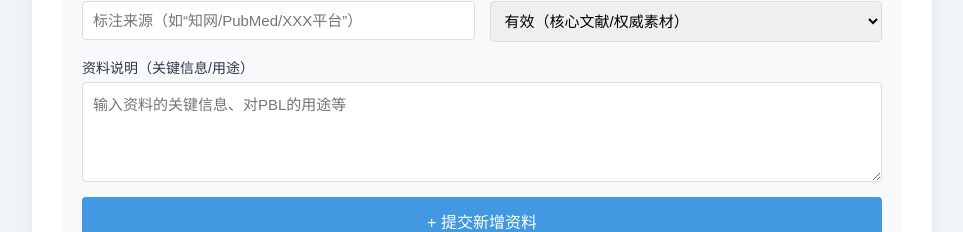
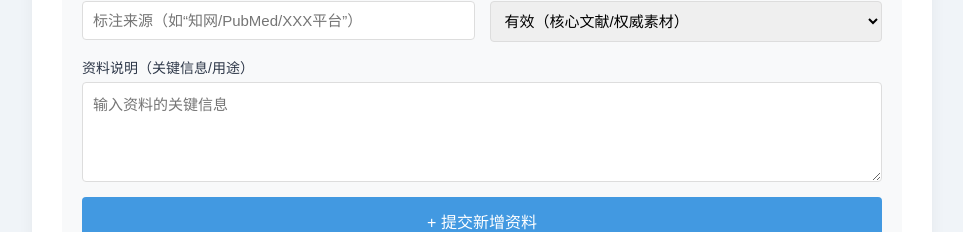
Before and after one commit to administrator-zh/administrator-zh.github.io, a plain HTML site: page index2.html in a window 1280 px wide. Shown: the part 244-476 px from the top of the page, without its empty margins (158-1121 px from the left). Drawn offline with Linux system fonts and the light colour scheme.

Commit message:
Add files via upload

```diff
--- a/index2.html
+++ b/index2.html
@@ -207,7 +207,7 @@
             </div>
             <div class="form-group">
                 <label for="dataContent">资料说明（关键信息/用途）</label>
-                <textarea id="dataContent" placeholder="输入资料的关键信息、对PBL的用途等"></textarea>
+                <textarea id="dataContent" placeholder="输入资料的关键信息"></textarea>
             </div>
             <button class="submit-btn" onclick="addData()">+ 提交新增资料</button>
         </div>
```
